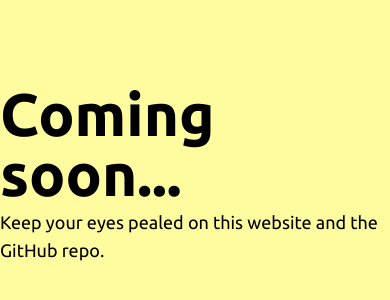
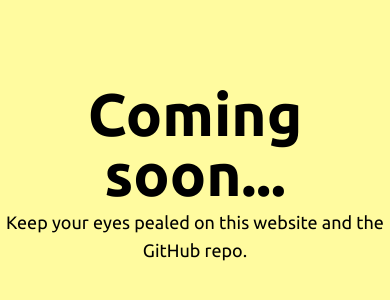
Before and after one commit to ToastedDev/tcabn.tk, a Next.js app: page / in a window 390 px wide. Shown: the part 248-548 px from the top of the page. Built offline with nearby package versions, Linux system fonts and the light colour scheme.

Commit message:
fix text centering for mobile

```diff
--- a/pages/index.tsx
+++ b/pages/index.tsx
@@ -2,7 +2,7 @@ import Link from "next/link";
 
 export default function Home() {
   return (
-    <div className="flex flex-col justify-center items-center h-screen">
+    <div className="flex flex-col justify-center items-center text-center h-screen">
       <h1 className="text-6xl font-bold">Coming soon...</h1>
       <h2 className="text-lg mt-1">
         Keep your eyes pealed on this website and the{" "}
```
